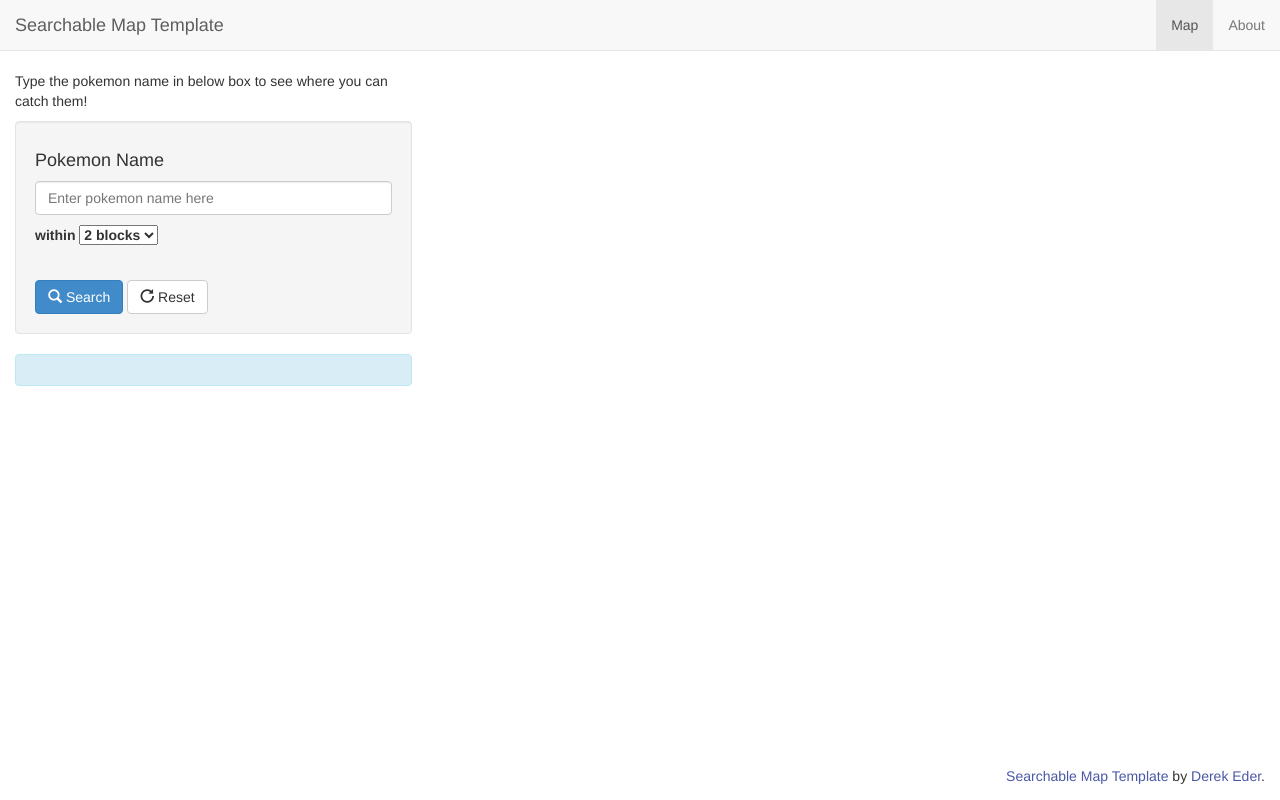
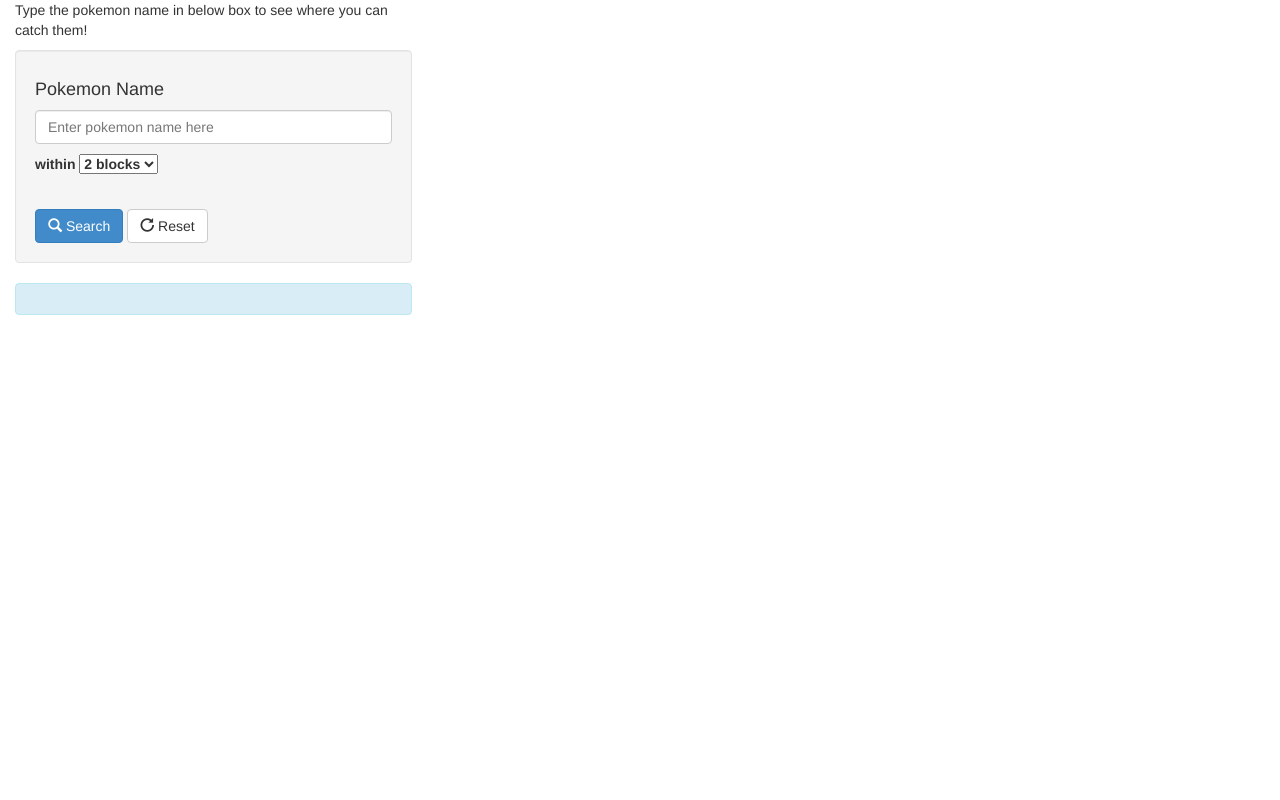
Before and after one commit to pokemonLabz/Map, a plain HTML site: page index.html in a window 1280 px wide. Drawn offline with Linux system fonts and the light colour scheme; some packages are replaced by stand-ins of ours.

Commit message:
remove tabs

```diff
--- a/index.html
+++ b/index.html
@@ -15,24 +15,6 @@
     <![endif]-->
   </head>
   <body>
-    <div class='navbar navbar-default navbar-static-top'>
-      <div class='container-fluid'>
-        <div class="navbar-header">
-          <button type="button" class="navbar-toggle" data-toggle="collapse" data-target=".navbar-collapse">
-            <span class="icon-bar"></span>
-            <span class="icon-bar"></span>
-            <span class="icon-bar"></span>
-          </button>
-          <a class='navbar-brand' href='index.html'>Searchable Map Template</a>
-        </div>
-        <div class="navbar-collapse collapse">
-          <ul class="nav navbar-nav navbar-right">
-            <li class='active'><a href="index.html">Map</a></li>
-            <li><a href="about.html">About</a></li>
-          </ul>
-        </div><!--/.nav-collapse -->
-      </div>
-    </div>
     <div class='container-fluid'>
       <div class='row'>
         <div class='col-md-4'>
@@ -76,9 +58,6 @@
             </div>
           </noscript>
           <div id='map_canvas'></div>
-          <p class='pull-right'>
-            <a href='http://derekeder.com/searchable_map_template/'>Searchable Map Template</a> by <a href='http://derekeder.com'>Derek Eder</a>.
-        </p>
         </div>
       </div>
     </div>
```
